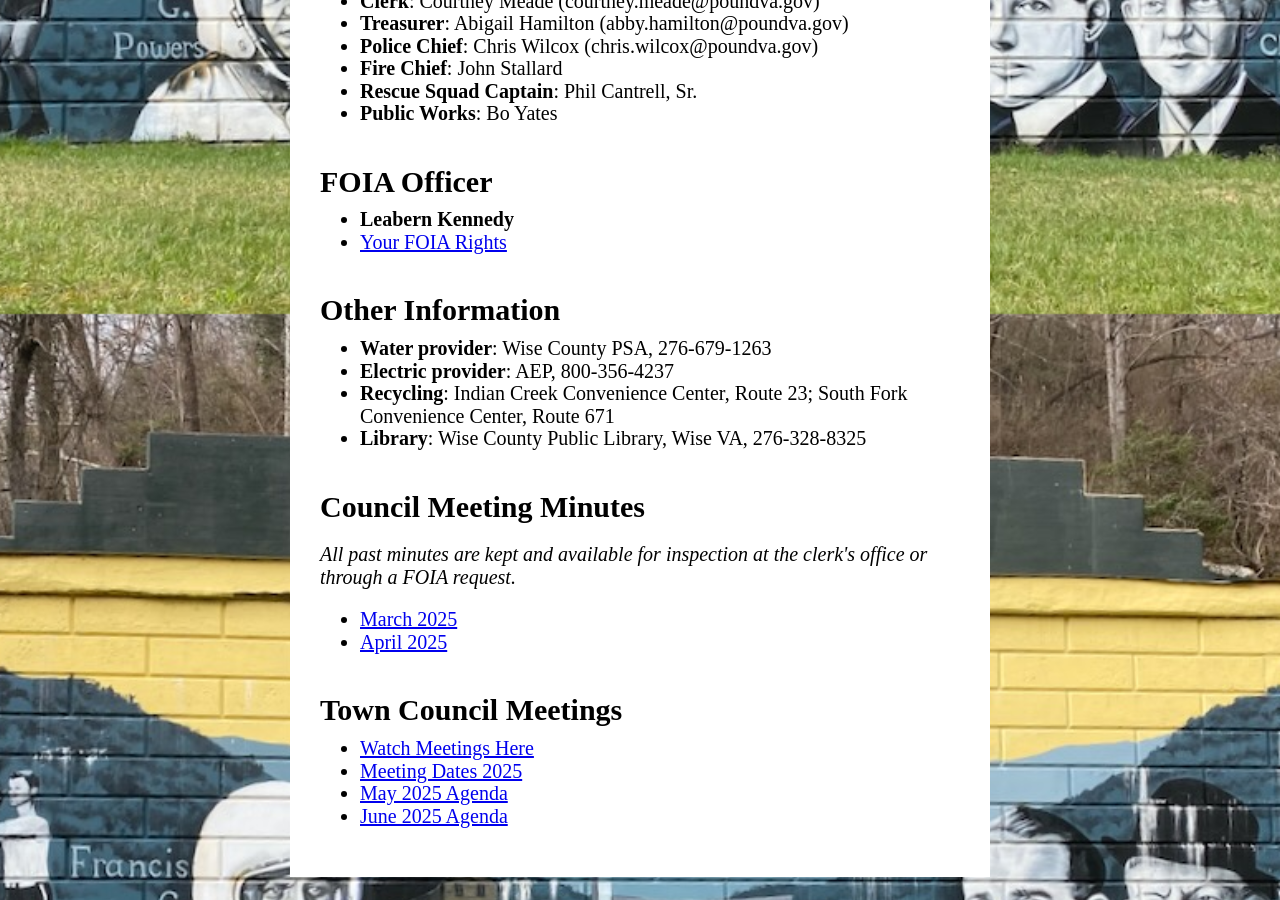
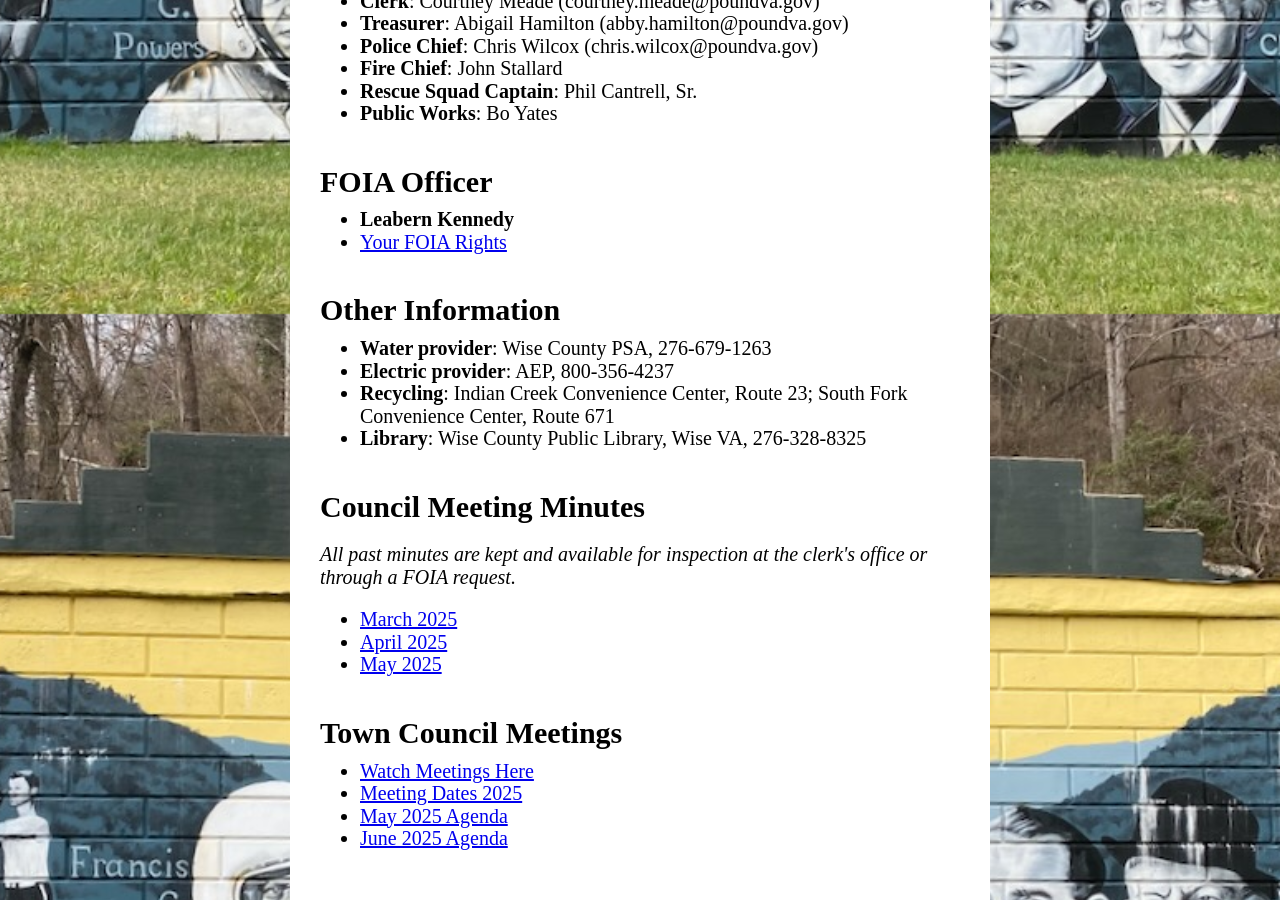
Before and after one commit to poundva/poundva.github.io, a Jekyll site: the page built from index.html, in a window 1280 px wide and 900 px high, scrolled down 2386 px. Built offline with Jekyll 4.4.1, drawn with Linux system fonts in a browser that asks for light colours; some web fonts are replaced.

Commit message:
Update index.html

```diff
--- a/index.html
+++ b/index.html
@@ -91,6 +91,7 @@ title: Home
 <ul>
     <li><a href="forms/March 2025 Minutes.pdf">March 2025</a></li>
     <li><a href="forms/Minutes April 2025.pdf">April 2025</a></li>
+    <li><a href="forms/May 2025 Minutes.pdf">May 2025</a></li>
 </ul>
 
 <h1>Town Council Meetings</h1>
```
